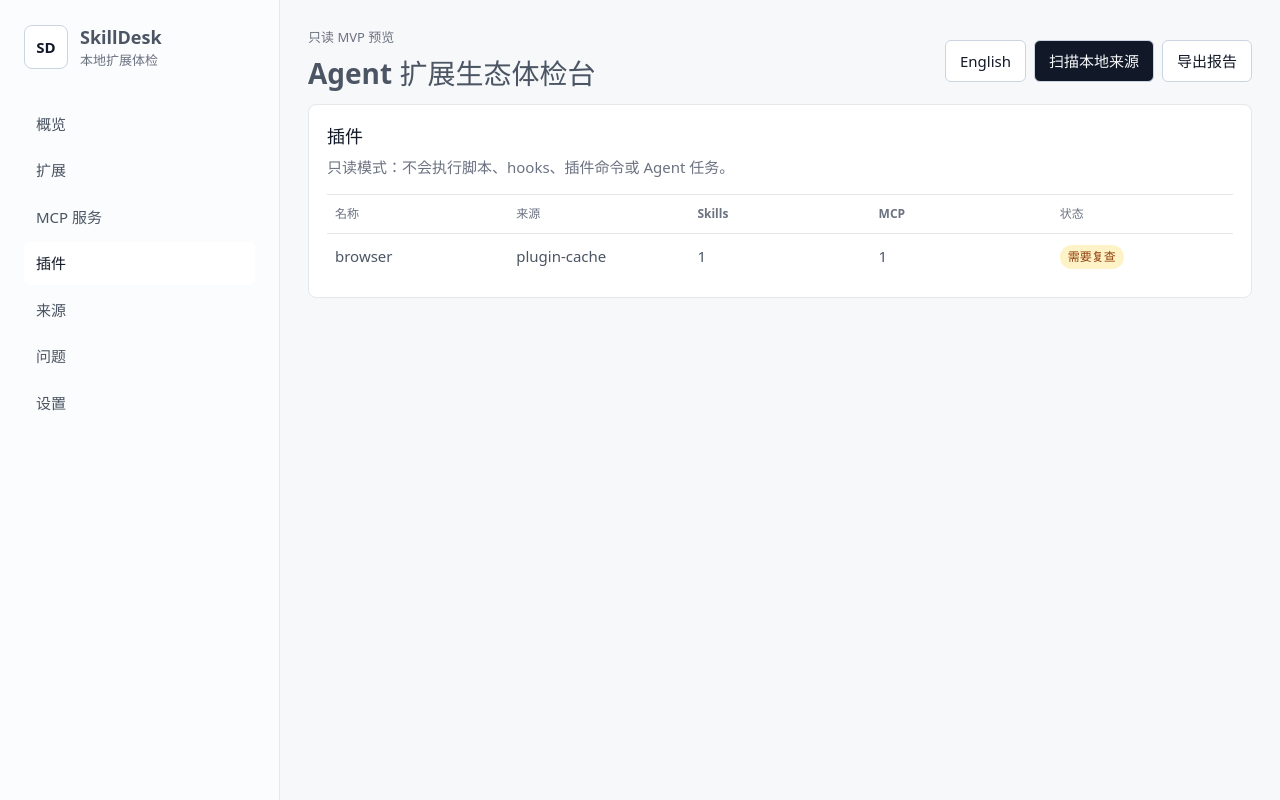
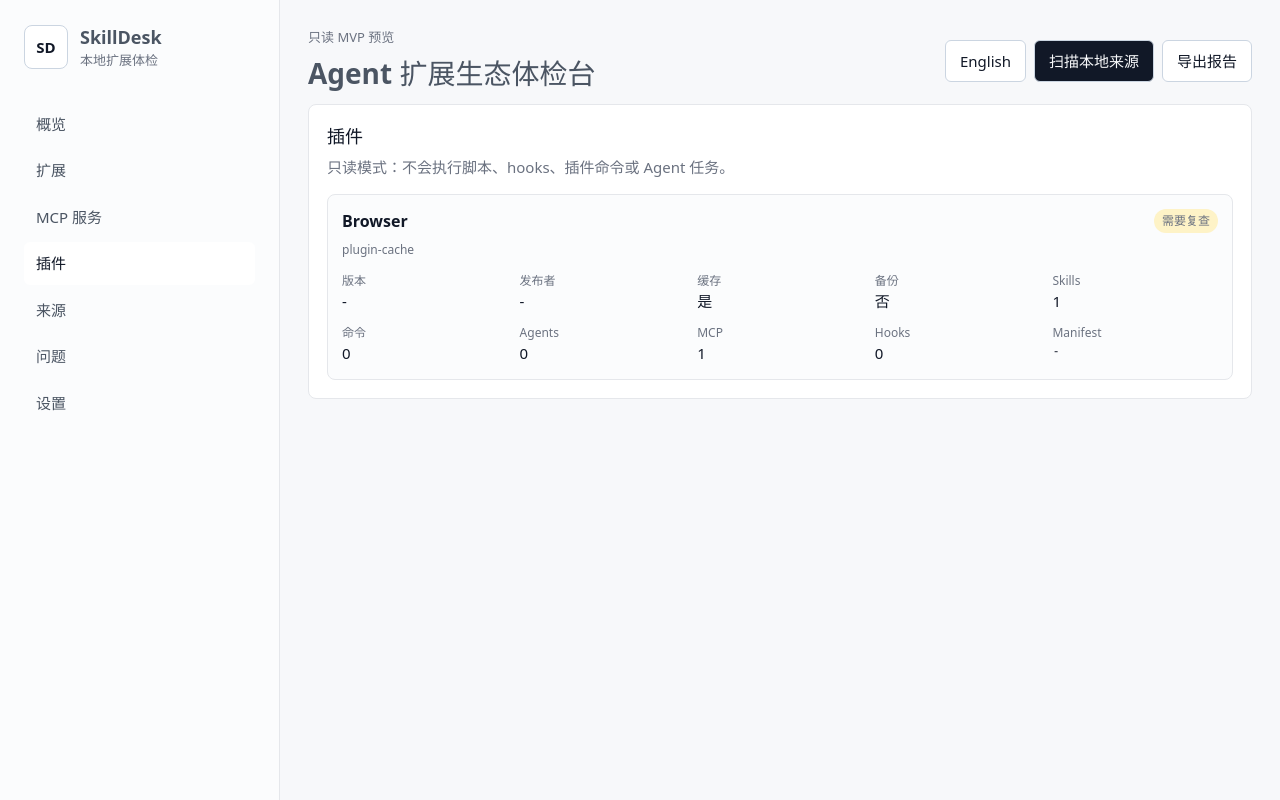
Before and after one commit to haodehaode378/skilldesk-project-brief, a React (Vite) app in the folder skilldesk/: page / in a window 1280 px wide. Both pictures are taken after a click on the button "插件". Built offline with nearby package versions, Linux system fonts and the light colour scheme.

Commit message:
feat: show plugin metadata

```diff
--- a/skilldesk/src/App.css
+++ b/skilldesk/src/App.css
@@ -394,6 +394,52 @@ button:focus-visible {
   overflow-wrap: anywhere;
 }
 
+.plugin-card-list {
+  display: grid;
+  gap: 12px;
+}
+
+.plugin-card {
+  border: 1px solid var(--border);
+  border-radius: 8px;
+  background: var(--panel);
+  padding: 14px;
+}
+
+.plugin-card header {
+  display: flex;
+  align-items: flex-start;
+  justify-content: space-between;
+  gap: 12px;
+  margin-bottom: 12px;
+}
+
+.plugin-card h4 {
+  color: var(--text-h);
+  font-size: 16px;
+  margin: 0 0 4px;
+}
+
+.plugin-card header span {
+  color: var(--muted);
+  font-size: 12px;
+}
+
+.plugin-meta {
+  display: grid;
+  grid-template-columns: repeat(5, minmax(0, 1fr));
+  gap: 12px;
+  margin: 0;
+}
+
+.plugin-meta div {
+  min-width: 0;
+}
+
+.plugin-meta dd {
+  overflow-wrap: anywhere;
+}
+
 .empty-state {
   border-top: 1px solid var(--border);
   color: var(--muted);
@@ -650,6 +696,10 @@ code {
     grid-template-columns: 1fr;
   }
 
+  .plugin-meta {
+    grid-template-columns: 1fr;
+  }
+
   .split-grid,
   .content-grid {
     grid-template-columns: 1fr;
--- a/skilldesk/src/App.tsx
+++ b/skilldesk/src/App.tsx
@@ -617,30 +617,61 @@ function PluginsView({
     <section className="table-panel">
       <SectionHeading title={copy.views.pluginsTitle} body={copy.views.readOnlyNotice} />
       {plugins.length > 0 ? (
-        <table>
-          <thead>
-            <tr>
-              <th>{copy.labels.name}</th>
-              <th>{copy.labels.source}</th>
-              <th>Skills</th>
-              <th>MCP</th>
-              <th>{copy.labels.status}</th>
-            </tr>
-          </thead>
-          <tbody>
-            {plugins.map((plugin) => (
-              <tr key={plugin.id}>
-                <td>{plugin.name}</td>
-                <td>{plugin.source}</td>
-                <td>{plugin.kind === 'plugin' ? plugin.bundled.skills : '-'}</td>
-                <td>{plugin.kind === 'plugin' ? plugin.bundled.mcpServers : '-'}</td>
-                <td>
-                  <StatusBadge copy={copy} status={plugin.health.status} />
-                </td>
-              </tr>
-            ))}
-          </tbody>
-        </table>
+        <div className="plugin-card-list">
+          {plugins.map((plugin) => (
+            <article key={plugin.id} className="plugin-card">
+              <header>
+                <div>
+                  <h4>{plugin.title ?? plugin.name}</h4>
+                  <span>{plugin.source}</span>
+                </div>
+                <StatusBadge copy={copy} status={plugin.health.status} />
+              </header>
+              <dl className="plugin-meta">
+                <div>
+                  <dt>{copy.labels.version}</dt>
+                  <dd>{plugin.version ?? '-'}</dd>
+                </div>
+                <div>
+                  <dt>{copy.labels.publisher}</dt>
+                  <dd>{plugin.publisher ?? '-'}</dd>
+                </div>
+                <div>
+                  <dt>{copy.labels.cache}</dt>
+                  <dd>{plugin.cache.isCache ? copy.labels.yes : copy.labels.no}</dd>
+                </div>
+                <div>
+                  <dt>{copy.labels.backup}</dt>
+                  <dd>{plugin.cache.isBackup ? copy.labels.yes : copy.labels.no}</dd>
+                </div>
+                <div>
+                  <dt>Skills</dt>
+                  <dd>{plugin.bundled.skills}</dd>
+                </div>
+                <div>
+                  <dt>{copy.labels.commands}</dt>
+                  <dd>{plugin.bundled.commands}</dd>
+                </div>
+                <div>
+                  <dt>{copy.labels.agents}</dt>
+                  <dd>{plugin.bundled.agents}</dd>
+                </div>
+                <div>
+                  <dt>MCP</dt>
+                  <dd>{plugin.bundled.mcpServers}</dd>
+                </div>
+                <div>
+                  <dt>Hooks</dt>
+                  <dd>{plugin.bundled.hooks}</dd>
+                </div>
+                <div>
+                  <dt>{copy.labels.manifest}</dt>
+                  <dd className="path-cell">{plugin.manifestPath ?? '-'}</dd>
+                </div>
+              </dl>
+            </article>
+          ))}
+        </div>
       ) : (
         <EmptyState message={copy.labels.emptyPlugins} />
       )}
--- a/skilldesk/src/app/i18n.ts
+++ b/skilldesk/src/app/i18n.ts
@@ -68,6 +68,15 @@ type AppCopy = {
     args: string
     host: string
     tools: string
+    version: string
+    publisher: string
+    cache: string
+    backup: string
+    yes: string
+    no: string
+    commands: string
+    agents: string
+    manifest: string
     resources: string
     prompts: string
     probe: string
@@ -205,6 +214,15 @@ export const appCopy: Record<Locale, AppCopy> = {
       args: '参数',
       host: 'Host',
       tools: '工具',
+      version: '版本',
+      publisher: '发布者',
+      cache: '缓存',
+      backup: '备份',
+      yes: '是',
+      no: '否',
+      commands: '命令',
+      agents: 'Agents',
+      manifest: 'Manifest',
       resources: '资源',
       prompts: 'Prompts',
       probe: '探测',
@@ -341,6 +359,15 @@ export const appCopy: Record<Locale, AppCopy> = {
       args: 'Args',
       host: 'Host',
       tools: 'Tools',
+      version: 'Version',
+      publisher: 'Publisher',
+      cache: 'Cache',
+      backup: 'Backup',
+      yes: 'Yes',
+      no: 'No',
+      commands: 'Commands',
+      agents: 'Agents',
+      manifest: 'Manifest',
       resources: 'Resources',
       prompts: 'Prompts',
       probe: 'Probe',
```
